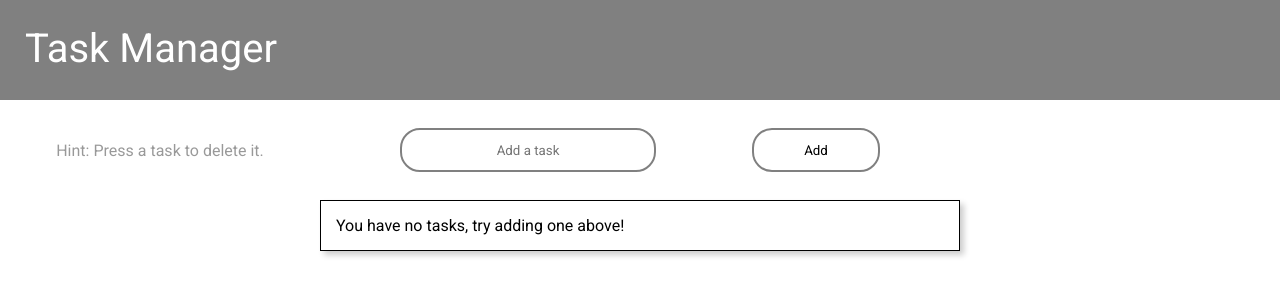
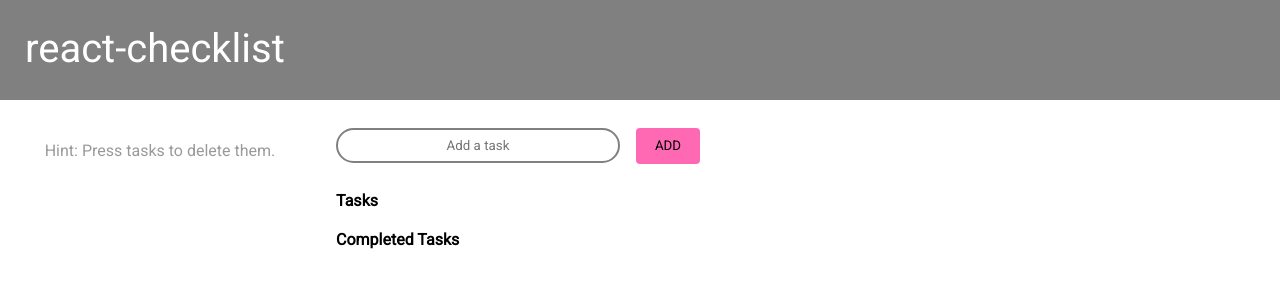
Before and after one commit to Pontus-L/react-checklist, a React (Create React App) app: page / in a window 1280 px wide. Shown: the top 300 px of the page. Built offline with nearby package versions, Linux system fonts and the light colour scheme; what react-animations would draw is missing.

Commit message:
Divided code into more components

```diff
--- a/src/App.css
+++ b/src/App.css
@@ -5,27 +5,31 @@
 }
 
 .addButton {
-  margin: 100px;
   grid-column: 3;
+  margin: auto;
 }
 
 .container {
   margin-top: 20px;
   display: grid;
   grid-template-columns: 1fr 2fr 1fr;
-  grid-template-rows: 60px auto;
+  grid-template-rows: 60px 1fr 1fr;
 }
 
 .submitField {
   grid-column: 2;
 }
 
-.taskField {
+.tasks {
   margin-top: 20px;
   grid-column: 2;
   grid-row: 2;
-  border: 1px solid black;
-  box-shadow: 4px 4px 6px rgba(0, 0, 0, 0.2);
+}
+
+.completedTasks {
+  grid-row: 3;
+  grid-column: 2;
+  margin-top: 20px;
 }
 
 .hints {
@@ -33,6 +37,24 @@
   grid-row: 1;
   color: rgba(0,0,0, 0.4);
   margin: auto;
+}
+
+@media only screen and (max-width: 400px) {
+  .container {
+    grid-template-columns:  1fr 4fr 1fr 1fr;
+  }
+
+  .submitField {
+    grid-column: 2;
+  }
+
+  .addButton {
+    grid-column: 3;
+  }
+
+  .hints {
+    display: none;
+  }
 }
 
 .noTasksMessage {
@@ -43,6 +65,7 @@ header {
   color: white;
   height: 100px;
   background-color: grey;
+  width: 100vw;
 }
 
 h1 {
@@ -50,3 +73,8 @@ h1 {
   font-weight: 400;
   font-size: 40px;
 }
+
+h2 {
+  font-size: 16px;
+  margin: 16px;
+}
--- a/src/App.js
+++ b/src/App.js
@@ -1,74 +1,24 @@
 import React, { useState } from "react";
 import "./App.css";
-import Button from "./components/Button";
 import "./App.css";
-import Task from "./components/Task";
-import styled from "styled-components";
-
-const Form = styled.form`
-  display: flex;
-  justify-content: space-evenly;
-  grid-column: 2;
-`;
+import TaskList from './components/TaskList';
 
 function App() {
-  const [tasks, setTasks] = useState([]);
-  const [temp, setTemp] = useState("");
-  const [number, setNumber] = useState(0);
 
   return (
     <div>
       <header>
-        <h1>Task Manager</h1>
+        <h1>react-checklist</h1>
       </header>
 
       <div className="container">
-        <p className="hints">Hint: Press a task to delete it.</p>
-        <Form
-          onSubmit={e => {
-            e.preventDefault();
-            setTasks(tasks => [...tasks, { name: temp, id: number }]);
-            setNumber(number + 1);
-            setTemp("");
-          }}
-        >
-          <Button
-            as="input"
-            type="text"
-            className="submitField"
-            placeholder="Add a task"
-            onChange={e => {
-              setTemp(e.target.value);
-              console.log(temp);
-            }}
-            value={temp}
-          ></Button>
-          <Button type="submit" className="addButton">
-            Add
-          </Button>
-        </Form>
-        <div className="taskField">
-          {tasks.map(task => (
-            <a
-              key={task.id}
-              onClick={() => {
-                setTasks(tasks.filter(item => item.id !== task.id));
-              }}
-            >
-              <Task className="task" key={task.id}>{task.name}</Task>
-            </a>
-          ))}
-          {tasksEmpty(tasks)}
-        </div>
+        <p className="hints">Hint: Press tasks to delete them.</p>
+
+        <TaskList/>
+
       </div>
     </div>
   );
 }
 
-function tasksEmpty(tasks) {
-  if(tasks.length === 0) {
-    return <p className="noTasksMessage">You have no tasks, try adding one above!</p>
-  }
-}
-
 export default App;
--- a/src/components/Button.js
+++ b/src/components/Button.js
@@ -1,19 +1,16 @@
 import styled from "styled-components";
 
 const Button = styled.button`
-  padding: 0.5rem 0;
+  position: relative;
+  box-sizing: border-box;
+  border: none;
+  border-radius: 4px;
+  padding: 0 16px;
+  min-width: 64px;
+  height: 36px;
+  vertical-align: middle;
   text-align: center;
-  padding-left: 50px;
-  padding-right: 50px;
-  border-radius: 20px;
-  border: 2px solid gray;
-  margin: 0.5rem 1rem;
-  background: transparent;
-  transition: ease-in-out 100ms;
-
-  &:hover {
-    background-color: rgb(0, 0, 0, 0.1);
-  }
+  background-color: hotpink;
 `;
 
 export default Button;
--- /dev/null
+++ b/src/components/Input.js
@@ -0,0 +1,19 @@
+import styled from 'styled-components';
+
+const Input = styled.input`
+    padding: 0.5rem 0;
+    text-align: center;
+    padding-left: 5vw;
+    padding-right: 5vw;
+    border-radius: 20px;
+    border: 2px solid gray;
+    margin: 0.5rem 1rem;
+    background: transparent;
+    transition: ease-in-out 100ms;
+
+    &:hover {
+    background-color: rgb(0, 0, 0, 0.1);
+    }
+`
+
+export default Input;
--- a/src/components/Task.js
+++ b/src/components/Task.js
@@ -1,10 +1,11 @@
 import styled, {keyframes} from "styled-components";
 import {fadeIn, fadeOut} from 'react-animations';
+import React, { useState } from "react";
 
 const fadeInAnimation = keyframes`${fadeIn}`
 const fadeOutAnimation = keyframes`${fadeOut}`
 
-const Task = styled.p`
+const TaskElement = styled.p`
   animation: 1s ${fadeInAnimation};
   padding: 20px;
   border: 2px solid black;
@@ -21,4 +22,4 @@ const Task = styled.p`
   }
 `;
 
-export default Task;
+export default TaskElement;
--- /dev/null
+++ b/src/components/TaskList.js
@@ -0,0 +1,61 @@
+import React, { useState } from 'react'
+import Input from './Input';
+import Button from './Button';
+import Task from './Task';
+
+function TaskList() {
+    const [tasks, setTasks] = useState([]);
+    const [temp, setTemp] = useState("");
+    const [number, setNumber] = useState(0);
+
+    return(
+        <div>
+          <div className="inputs">
+            <form
+              onSubmit={e => {
+                e.preventDefault();
+                setTasks(tasks => [...tasks, { name: temp, id: number, display: true }]);
+                setNumber(number + 1);
+                setTemp("");
+              }}
+            >
+              <Input
+                type="text"
+                className="submitField"
+                placeholder="Add a task"
+                onChange={(e) => {
+                  setTemp(e.target.value);
+                }}
+                value={temp}
+              />
+              <Button type="submit" className="addButton">
+                ADD
+              </Button>
+            </form>
+          </div>
+
+          <div className="tasks">
+            <h2>Tasks</h2>
+            {tasks.map((task) => (
+              task.display ? <Task
+                key={task.id}
+                onClick={() => {
+                  setTasks([...tasks, task.display = false])
+                }}
+              >{task.name}</Task> : null
+            ))}
+          </div>
+
+          <div className="completedTasks">
+            <h2>Completed Tasks</h2>
+            {tasks.map((task) => (
+              !task.display ? <Task
+                key={task.id}
+              >{task.name}</Task> : null
+            ))}
+          </div>
+        </div>
+    );
+}
+
+export default TaskList;
```
